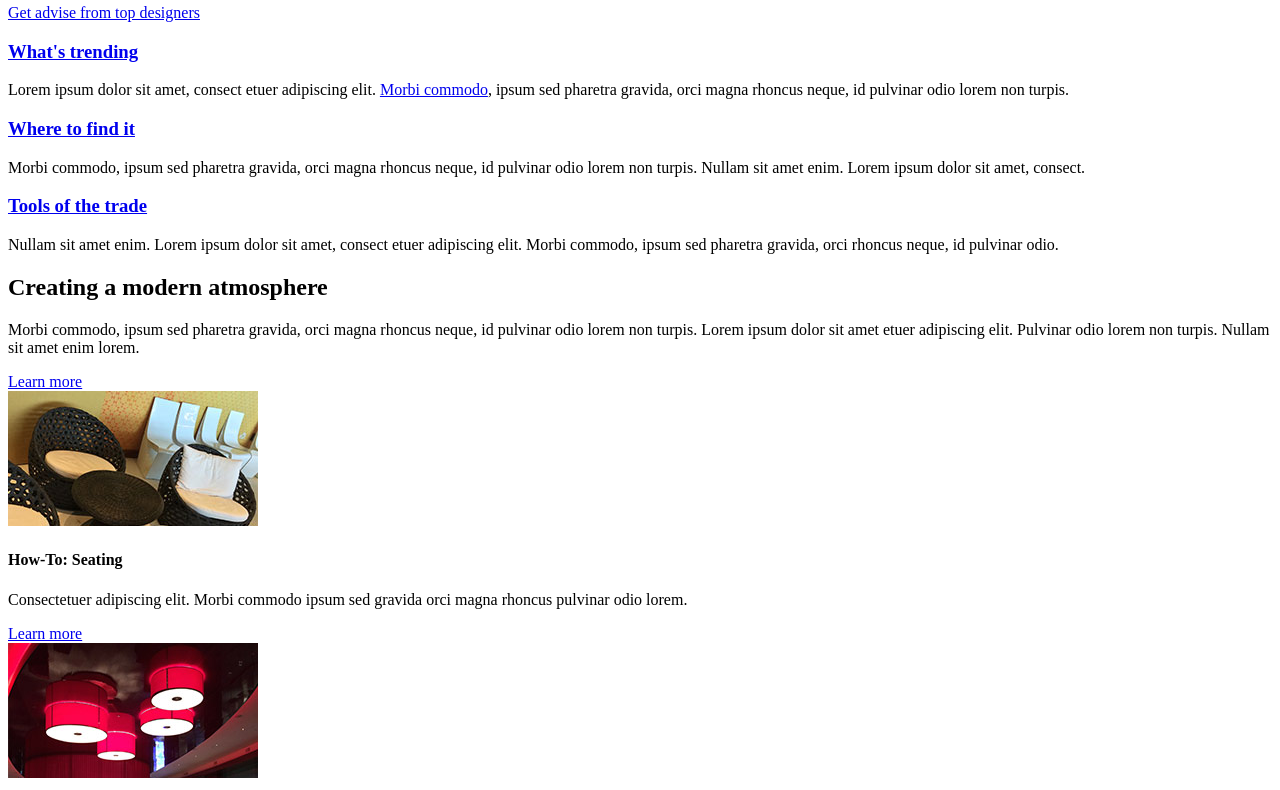
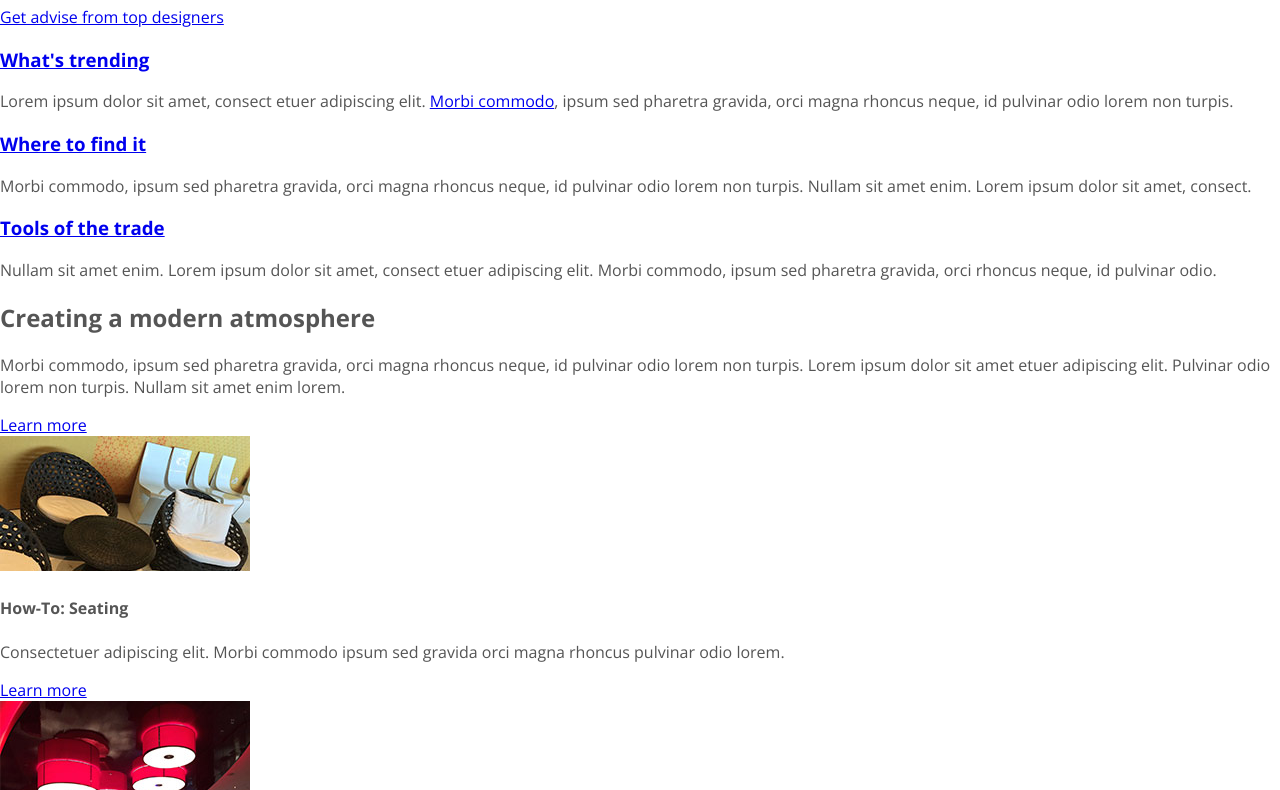
Before and after one commit to nerdguy-lab/creating-responsive-web-design, a plain HTML site: page index.html in a window 1280 px wide. Shown: the part 102-892 px from the top of the page. Drawn offline with nearby package versions, Linux system fonts and the light colour scheme.

Commit message:
Importing a Google Font.

```diff
--- a/css/screen.css
+++ b/css/screen.css
@@ -1 +1,12 @@
 /* CSS Document for Screens */
+
+@import url(http://fonts.googleapis.com/css?family=Open+Sans:300italic,700italic,700,300);
+
+body {
+    font-family: 'Open Sans', sans-serif;
+    font-size: 16px;
+    font-weight: 300;
+    color: #555;
+    margin: 0;
+    padding: 0;
+}
```
